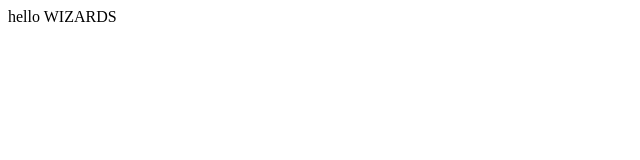
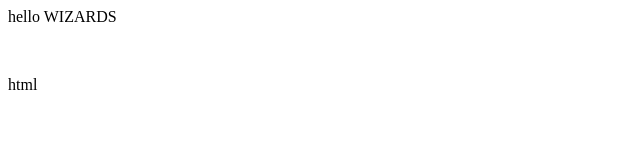
Before and after one commit to BhargavMaru07/Web-Development, a plain HTML site: page index.html in a window 1280 px wide. Shown: the full height of the page, 0-640 px from the left. Drawn offline with Linux system fonts and the light colour scheme.

Commit message:
add html

```diff
--- a/index.html
+++ b/index.html
@@ -1 +1,3 @@
 <p>hello WIZARDS</p>
+<br>
+<p>html</p>
```
